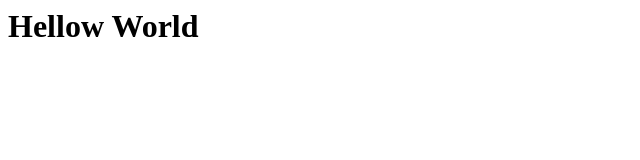
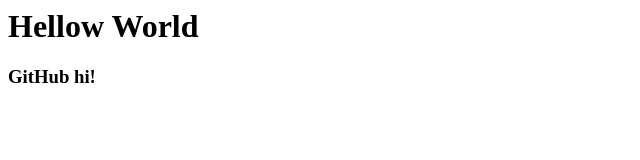
Before and after one commit to EreOo/test, a plain HTML site: page index.html in a window 1280 px wide. Shown: the whole page, without its empty margins (0-640 px from the left). Drawn offline with Linux system fonts and the light colour scheme.

Commit message:
2 commit

```diff
--- a/index.html
+++ b/index.html
@@ -1,3 +1,4 @@
 <body>
 	<h1>Hellow World</h1>
+	<h3>GitHub hi!</h3>
 </body>
```
